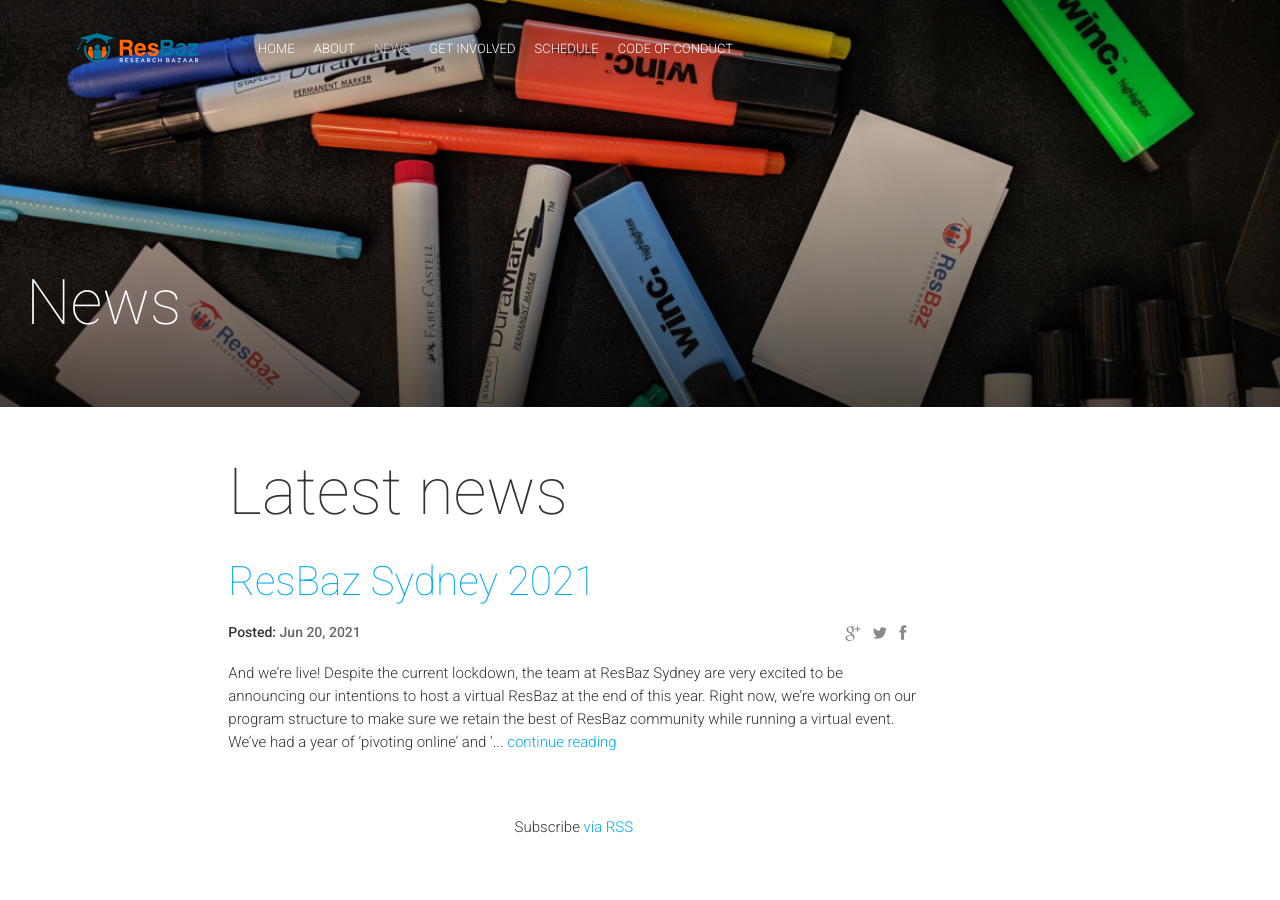
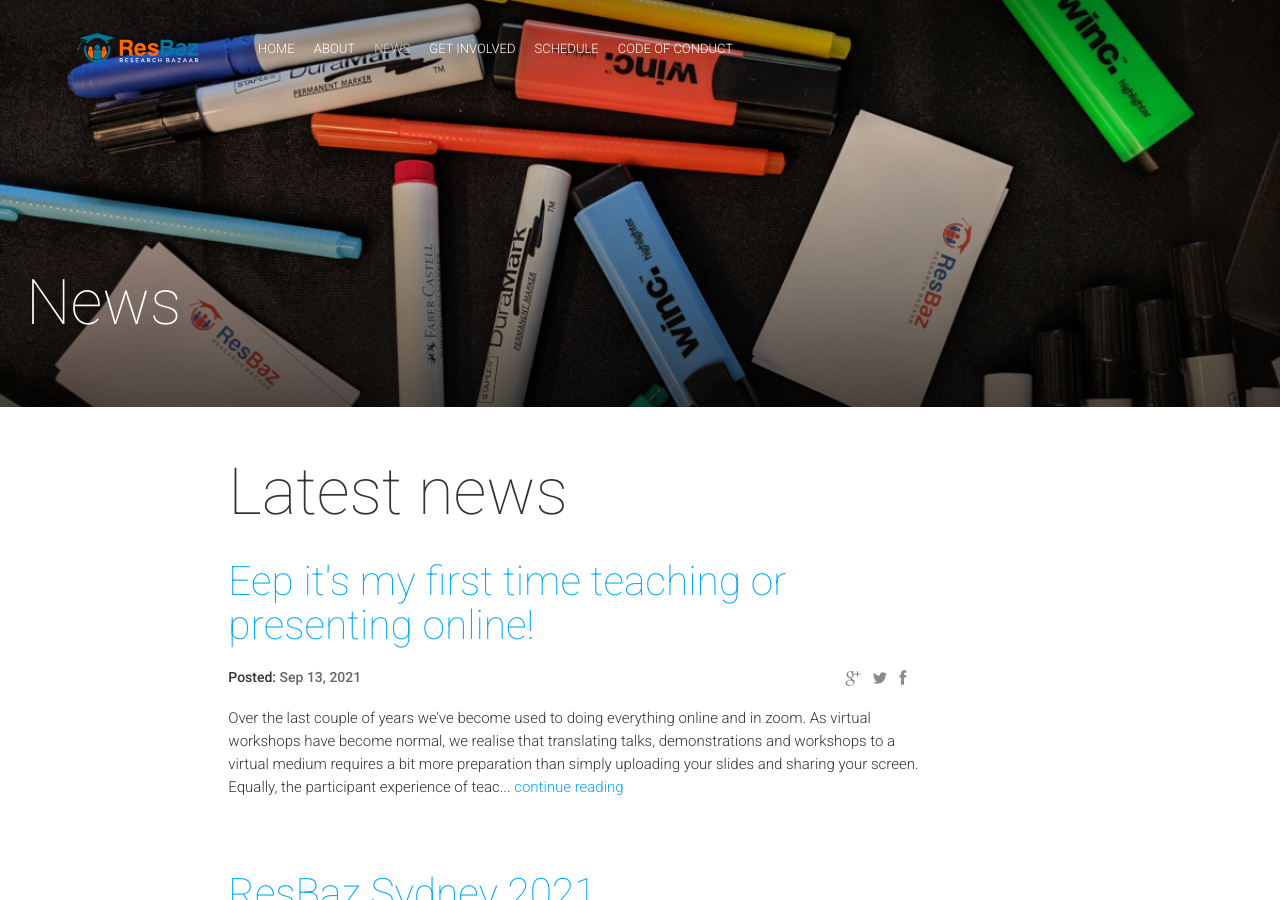
Before and after one commit to spikelynch/spikelynch.github.io, a Jekyll site: the page built from news.html, in a window 1280 px wide and 900 px high. Built offline with Jekyll 4.4.1, drawn with Linux system fonts in a browser that asks for light colours; nearby versions of some CDN libraries; comment, search, counter and statistics services are not loaded.

Commit message:
Added post about the carpentries online teaching module

```diff
--- /dev/null
+++ b/_posts/2021-09-13-teaching-online.md
@@ -0,0 +1,12 @@
+---
+layout: post
+title:  "Eep it's my first time teaching or presenting  online! "
+date: 2021-09-13 00:00:00
+image: laptop2.jpg
+isStaticPost: false
+---
+Over the last couple of years we’ve become used to doing everything online and in zoom. As virtual workshops have become normal, we realise that translating talks, demonstrations and workshops to a virtual medium requires a bit more preparation than simply uploading your slides and sharing your screen. Equally, the participant experience of teaching and learning online can be remarkably isolating.
+
+This year we’re inviting ResBaz speakers, instructors and volunteers to attend the inaugural Australian Carpentry Connect community event before rocking up to ResBaz. [The Carpentries](https://carpentries.org/) is a nonprofit organization that teaches software engineering and data science skills to researchers through instructional workshops. It’s a global community of researchers who share a passion for good teaching practices and peer learning. Carpentries  programming workshops have formed the backbone of ResBaz since we started - we dream the same dream.
+
+We think that the best way to prepare you for contributing to ResBaz is to introduce you to this friendly community, share useful tips and tricks, and get to know a few familiar faces ahead of the main event. [Please sign up here.](https://www.eventbrite.com.au/e/carpentry-connect-australia-tickets-170400229674)
```
Also changed, not shown: _posts/2021-07-22-live.md (+1 -0 lines).
